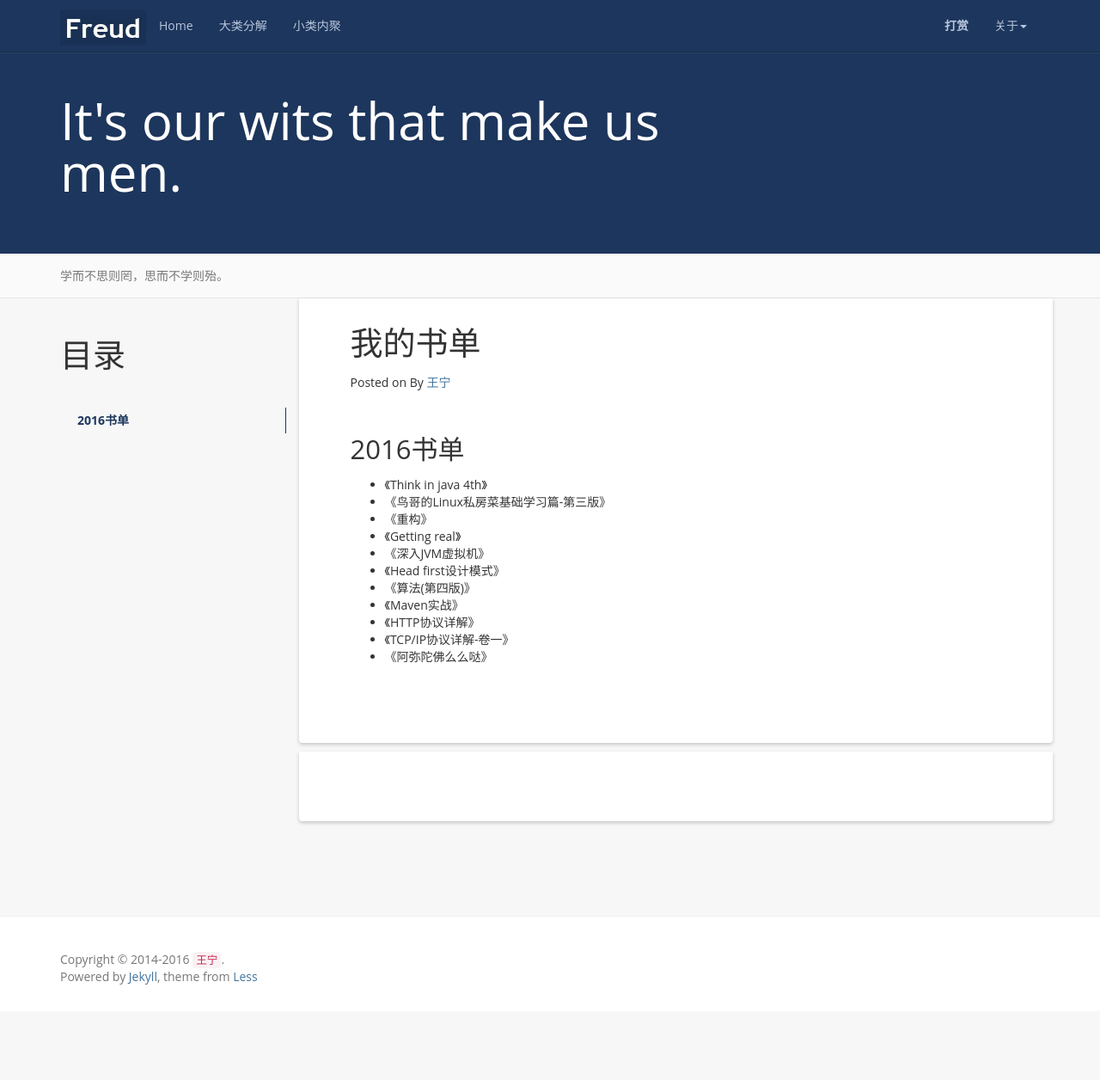
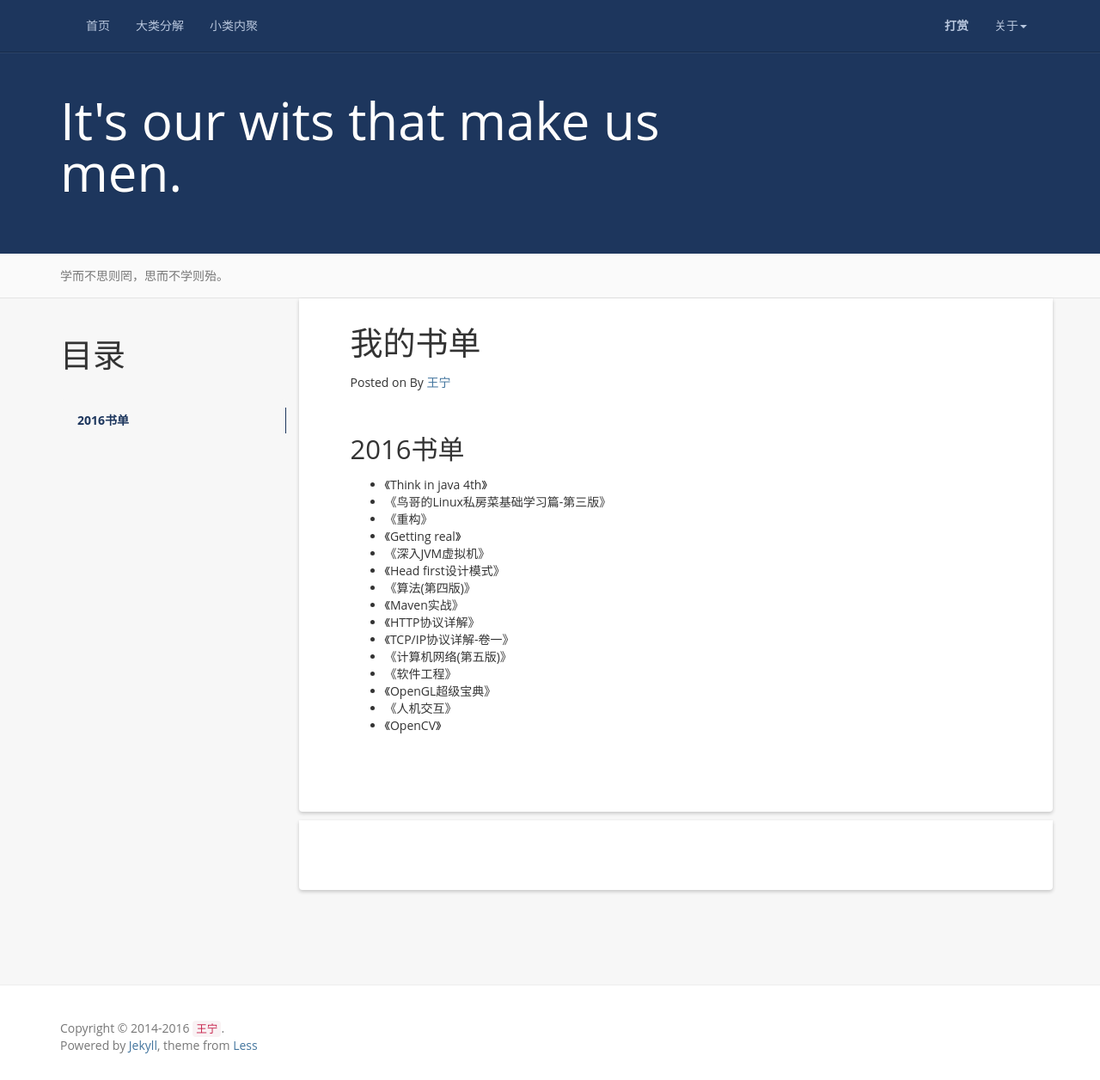
Before and after one commit to system2wn/system2wn.github.io, a Jekyll site: the page built from books.md, in a window 1280 px wide and 1256 px high. Shown: the whole window at 86% size. Built offline with Jekyll 4.4.1, drawn with Linux system fonts in a browser that asks for light colours; comment, search, counter and statistics services are not loaded.

Commit message:
修改一些样式

```diff
--- a/_config.yml
+++ b/_config.yml
@@ -6,7 +6,7 @@ url: http://www.wangning1995.com
 #resume_site: http://www.hifreud.com/Resume.io/
 github: https://github.com/1878708493/
 baseurl: ""
-description: Actually, less is more!
+description: 宅又非宅的技术又非技术男
 meta_description: 王宁;个人博客;学而不思则罔;思而不学则殆;生命不止;折腾不休
 motto: It's our wits that make us men.
 banner: 学而不思则罔，思而不学则殆。
@@ -14,11 +14,13 @@ banner: 学而不思则罔，思而不学则殆。
 #permalink: /:categories/:year/:month/:day/:title/
 permalink: /:year/:month/:day/:title/
 paginate: 10
+gems: [jekyll-paginate]
+highlighter: true
 
 exclude: ['README.md', 'Gemfile.lock', 'Gemfile', 'Rakefile']
 
 github_username: 1878708493
-highlighter: rouge
+#highlighter: rouge
 
 # Build settings
 markdown: kramdown
--- a/_includes/header.html
+++ b/_includes/header.html
@@ -1,19 +1,9 @@
 <header class="navbar navbar-inverse navbar-fixed-top docs-nav" role="banner">
   <div class="container">
-    <div class="navbar-header">
-      <button class="navbar-toggle" type="button" data-toggle="collapse" data-target=".bs-navbar-collapse">
-        <span class="icon-bar"></span>
-        <span class="icon-bar"></span>
-        <span class="icon-bar"></span>
-      </button>
-      <a href="/" class="navbar-brand">
-        <img src="{{ '/styles/images/logo.jpg' | prepend: site.baseurl }}">
-      </a>
-    </div>
     <nav class="collapse navbar-collapse bs-navbar-collapse" role="navigation">
       <ul class="nav navbar-nav">
         <li>
-          <a href="{{ '/' | prepend: site.baseurl }}">Home</a>
+          <a href="{{ '/' | prepend: site.baseurl }}">首页</a>
         </li>
         <li>
           <a href="{{ '/categories/' | prepend: site.baseurl }}">大类分解</a>
@@ -35,7 +25,7 @@
             <li><a rel="nofollow" href="{{ '/reference' | prepend: site.baseurl }}">推荐博客</a></li>
             <li><a href="{{ '/feed.xml' | prepend: site.baseurl }}">RSS订阅</a></li>
             <li class="divider"></li>
-            <li><a rel="nofollow" target="_blank" href="https://github.com/luoyan35714/LessOrMore.git">本项目</a></li>
+            <li><a rel="nofollow" target="_blank" href="https://github.com/1878708493/wnBlog/tree/gh-pages">本项目</a></li>
           </ul>
         </li>
       </ul>
--- a/books.md
+++ b/books.md
@@ -21,4 +21,8 @@ permalink: /books/
 + 《Maven实战》
 + 《HTTP协议详解》
 + 《TCP/IP协议详解-卷一》
-+ 《阿弥陀佛么么哒》
++ 《计算机网络(第五版)》
++ 《软件工程》
++ 《OpenGL超级宝典》
++ 《人机交互》
++ 《OpenCV》
```
Also changed, not shown: donate/method/index.md (+2 -2 lines), donate/index.markdown (renamed from donate/index.md), styles/images/weixin.png, styles/images/zhifubao.PNG.
